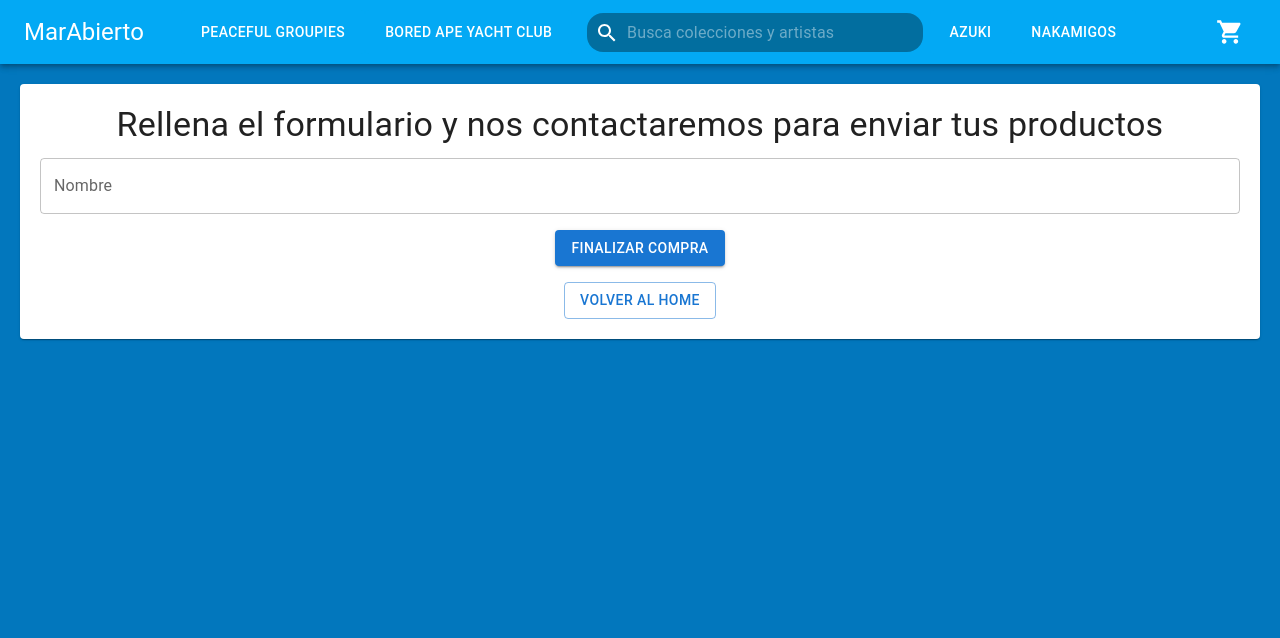
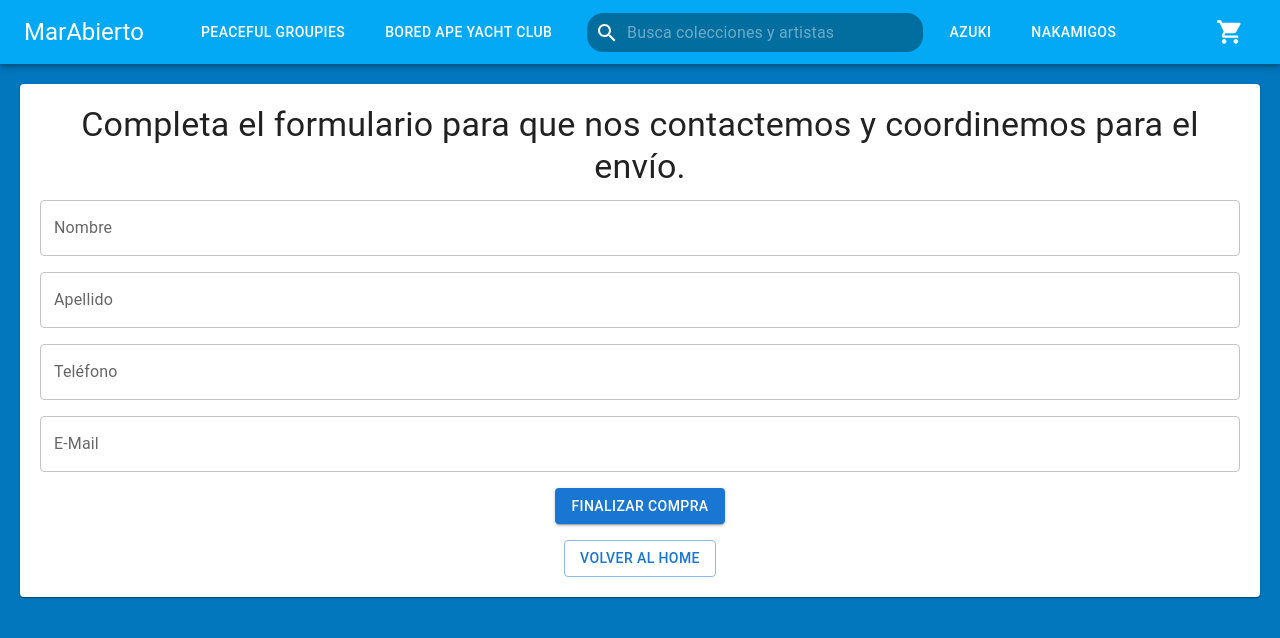
Before and after one commit to nachthelad/EntregaFinal-Ventura-React, a React (Create React App) app: page /checkout in a window 1280 px wide. Shown: the top 638 px of the page. Built offline with nearby package versions, Linux system fonts and the light colour scheme.

Commit message:
actualizacion

```diff
--- a/src/components/CheckOut/CheckOut.js
+++ b/src/components/CheckOut/CheckOut.js
@@ -20,7 +20,6 @@ const Checkout = () => {
     const [apellido, setApellido] = useState('');
     const [telefono, setTelefono] = useState('');
     const [email, setEmail] = useState('');
-    const [emailConfirmacion, setEmailConfirmacion] = useState('');
     const [error, setError] = useState('');
     const [ordenId, setOrdenId] = useState('');
 
@@ -29,13 +28,8 @@ const Checkout = () => {
     const manejadorFormulario = (event) => {
       event.preventDefault();
 
-      if (!nombre || !apellido || !telefono || !email || !emailConfirmacion) {
+      if (!nombre || !apellido || !telefono || !email) {
         setError('Por favor completa todos los campos');
-        return;
-      }
-
-      if (email !== emailConfirmacion) {
-        setError('Los campos de email no coinciden');
         return;
       }
 
@@ -44,7 +38,7 @@ const Checkout = () => {
         items: cart.map((producto) => ({
           id: producto.id,
           nombre: producto.title,
-          cantidad: producto.quantity,
+          cantidad: producto.cantidad,
         })),
         total: total,
         fecha: new Date(),
@@ -88,14 +82,13 @@ const Checkout = () => {
       setApellido('');
       setTelefono('');
       setEmail('');
-      setEmailConfirmacion('');
     };
 
   return (
     <>
       <Paper style={{ padding: '20px', margin: '20px' }}>
         <Typography variant="h4" gutterBottom>
-          Rellena el formulario y nos contactaremos para enviar tus productos
+          Completa el formulario para que nos contactemos y coordinemos para el envío.
         </Typography>
 
         <form onSubmit={manejadorFormulario}>
@@ -111,13 +104,42 @@ const Checkout = () => {
             <Grid item xs={12}>
               <TextField
                 label="Nombre"
+                type="text"
                 fullWidth
                 value={nombre}
                 onChange={(e) => setNombre(e.target.value)}
               />
             </Grid>
 
-            {/* Repite para los demás campos: apellido, telefono, email, emailConfirmacion */}
+            <Grid item xs={12}>
+              <TextField
+                label="Apellido"
+                type="text"
+                fullWidth
+                value={apellido}
+                onChange={(e) => setApellido(e.target.value)}
+              />
+            </Grid>
+
+            <Grid item xs={12}>
+              <TextField
+                label="Teléfono"
+                type="number"
+                fullWidth
+                value={telefono}
+                onChange={(e) => setTelefono(e.target.value)}
+              />
+            </Grid>
+
+            <Grid item xs={12}>
+              <TextField
+                label="E-Mail"
+                type="email"
+                fullWidth
+                value={email}
+                onChange={(e) => setEmail(e.target.value)}
+              />
+            </Grid>
 
             {error && (
               <Grid item xs={12}>
```
Also changed, not shown: src/components/Context/CartContext.js (line endings or trailing spaces).
